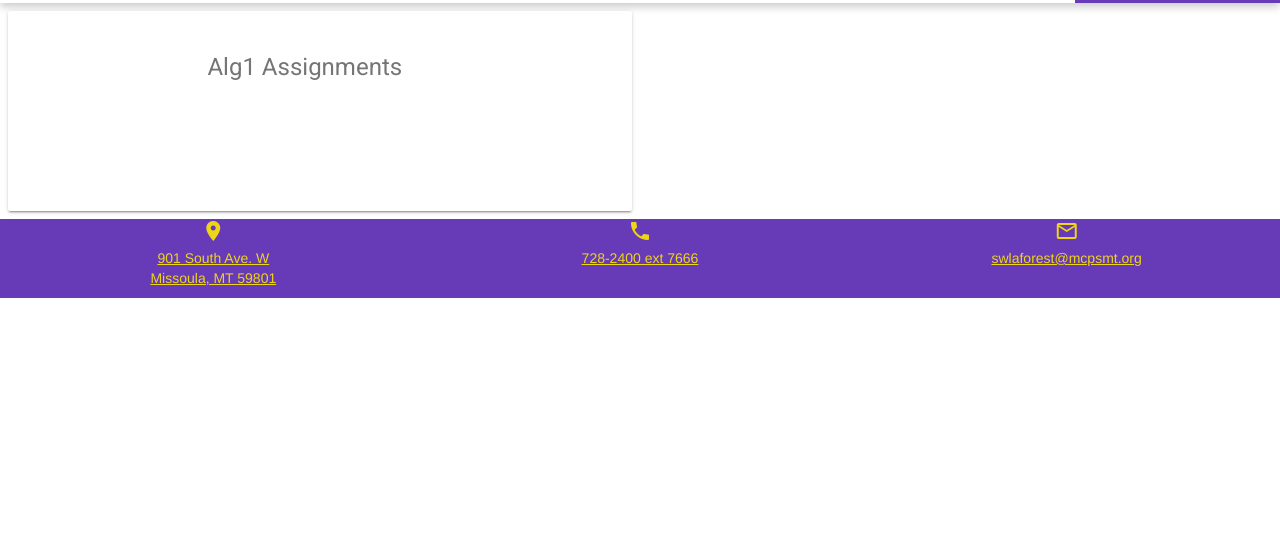
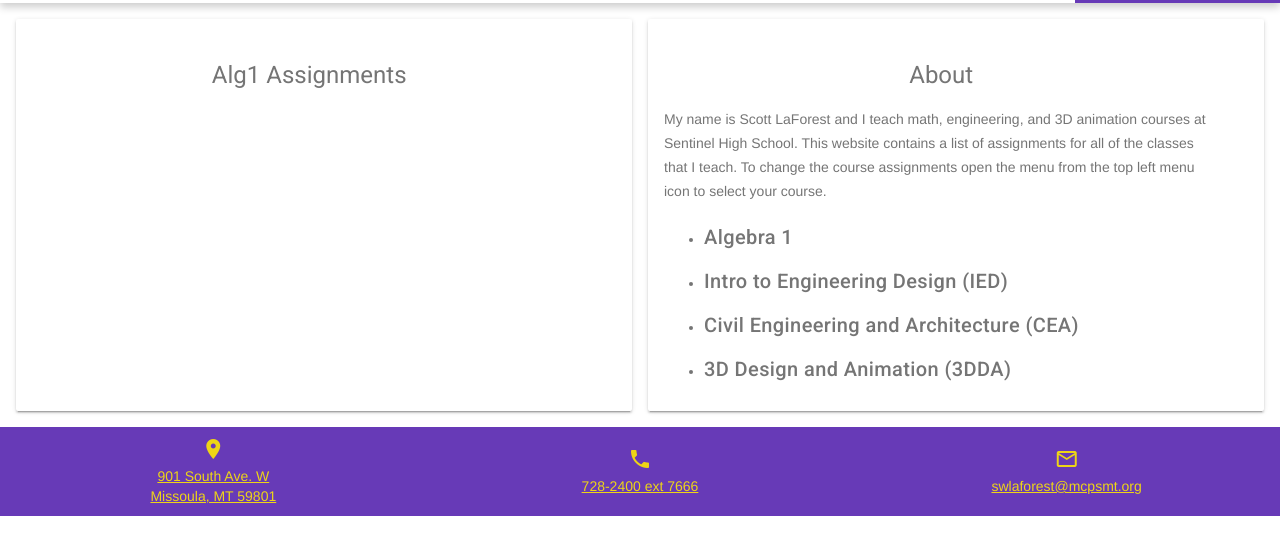
Before and after one commit to scottyla19/learn-with-laforest, a plain HTML site: page public/index.html in a window 1280 px wide. Shown: the part 57-612 px from the top of the page. Drawn offline with nearby package versions, Linux system fonts and the light colour scheme; some packages are replaced by stand-ins of ours; no server answers.

Commit message:
added about and learned firebase db stores data locally for offline

```diff
--- a/public/css/main.css
+++ b/public/css/main.css
@@ -14,7 +14,7 @@ body{
     " headerRight headerRight";
 
 }
-#assignments-card h4{
+.mdl-card h4{
   text-align: center;
 }
 #user-container{
@@ -109,6 +109,7 @@ background-color: #673AB7;
 .containerFooter a, .containerFooter a:visited{
   color: #eed516;
 }
+
 .containerMain{
     grid-area: mainContent;
 }
@@ -120,13 +121,17 @@ background-color: #673AB7;
   display: flex;
   flex-flow: row wrap;
   grid-area: footer;
+  align-items: center;
   background-color: #673AB7;
   color: #eed516;
+
 }
 .footerSection{
-text-align: center;
+  text-align: center;
   width: 100%;
   padding-bottom:10px;
+  padding-top: 10px;
+
 
 }
 #footerLeft{
--- a/public/index.html
+++ b/public/index.html
@@ -111,11 +111,28 @@
 
 
 <div class="containerMain">
+  <div class="mdl-grid">
       <div id="assignments-card" class="mdl-card mdl-shadow--2dp mdl-cell mdl-cell--12-col mdl-cell--6-col-tablet mdl-cell--6-col-desktop">
         <div class="mdl-card__supporting-text mdl-color-text--grey-600">
           <h4 id="assignmentsTitle"> Assignments</h4>
           <div id="assignments">
             <span id="assignment-filler"></span>
+          </div>
+        </div>
+      </div>
+      <div id="about-card" class="mdl-card mdl-shadow--2dp mdl-cell mdl-cell--12-col mdl-cell--6-col-tablet mdl-cell--6-col-desktop">
+        <div class="mdl-card__supporting-text mdl-color-text--grey-600">
+          <h4> About</h4>
+          <p> My name is Scott LaForest and I teach math, engineering, and 3D animation courses at Sentinel High School. This website
+            contains a list of assignments for all of the classes that I teach. To change the course assignments open the menu from
+            the top left menu icon to select your course.
+          </p>
+          <ul>
+            <li><h5> Algebra 1</h5></li>
+            <li><h5> Intro to Engineering Design (IED)</h5></li>
+            <li><h5> Civil Engineering and Architecture (CEA)</h5></li>
+            <li><h5> 3D Design and Animation (3DDA)</h5></li>
+          </ul>
         </div>
       </div>
   </div>
@@ -174,7 +191,7 @@
   <script src="/__/firebase/init.js"></script>
 
   <script type="text/javascript" src="js/main.js"  defer></script>
-  <script>
+  <!-- <script>
   (function() {
     'use strict';
     if (!('serviceWorker' in navigator)) {
@@ -190,7 +207,7 @@
     });
 
   })();
-  </script>
+  </script> -->
 
 
 </body>
--- a/public/service-worker.js
+++ b/public/service-worker.js
@@ -49,7 +49,6 @@ self.addEventListener('activate', function(event) {
     })
   );
 });
-
 self.addEventListener('fetch', function(event) {
   console.log('Fetch event for ', event.request.url);
   event.respondWith(
```
Also changed, not shown: public/js/main.js (+3 -16 lines), README.md, 1 other file. Lines whose indentation alone changed are shown as unchanged.
